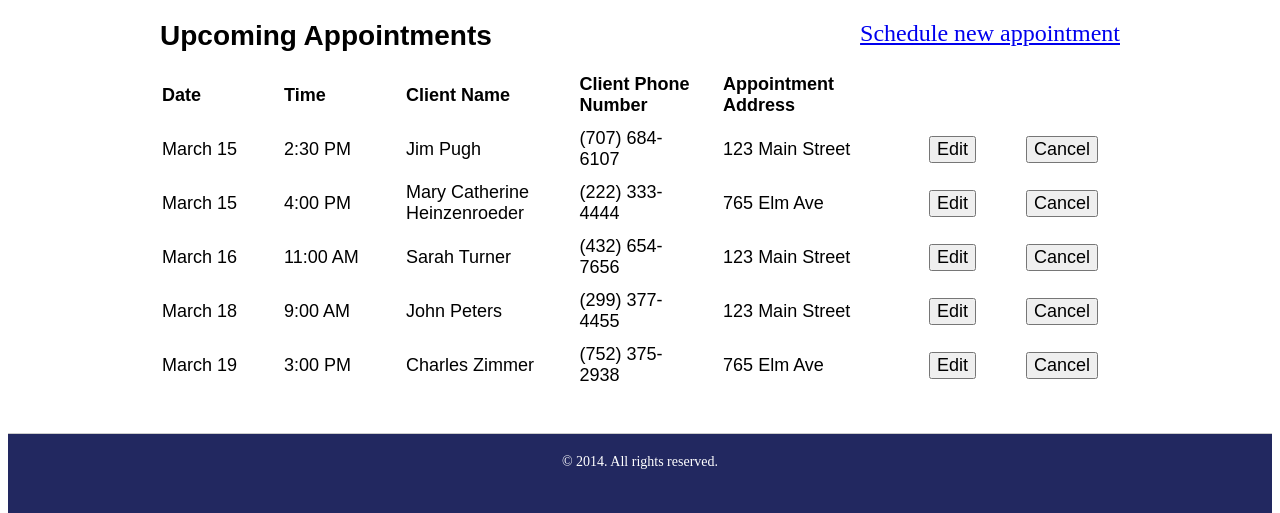
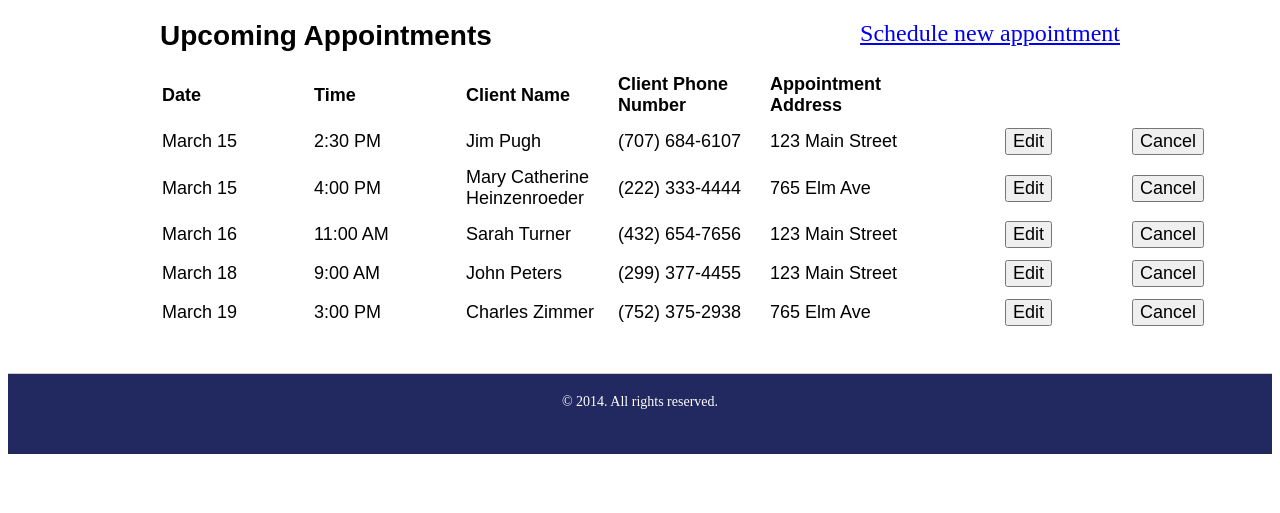
Before and after one commit to megdesko/back2court, a PHP site: page /view.php in a window 1280 px wide. Shown: the part 92-605 px from the top of the page. Run offline with PHP 8.4, Linux system fonts and the light colour scheme; some libraries are stand-ins or nearby versions.

Commit message:
Width fix on table

```diff
--- a/css/style.css
+++ b/css/style.css
@@ -78,7 +78,7 @@ img {
 	text-align: left;
 	padding: 5px 20px 5px 0;
 	font-size: 18px;
-	min-width: 100px;
+	min-width: 130px;
 	font-family: Arial;
 }
 #main table.appointment-list td.table-button {
```
